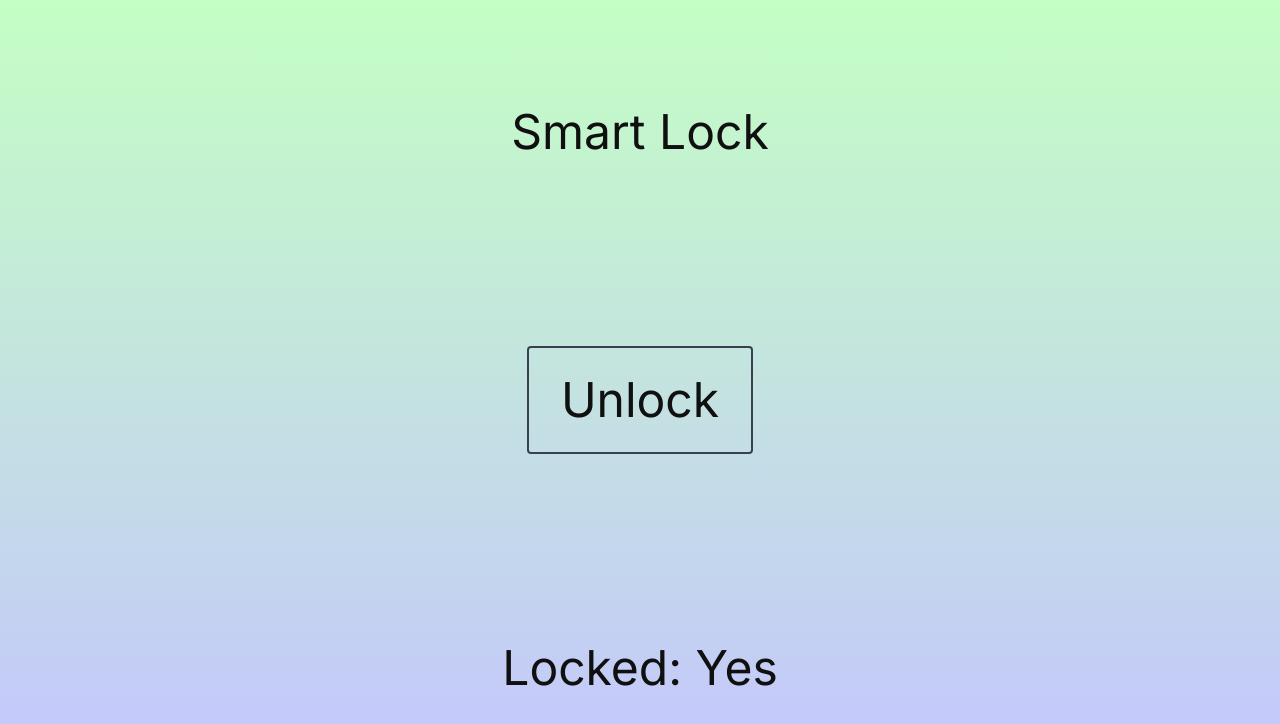
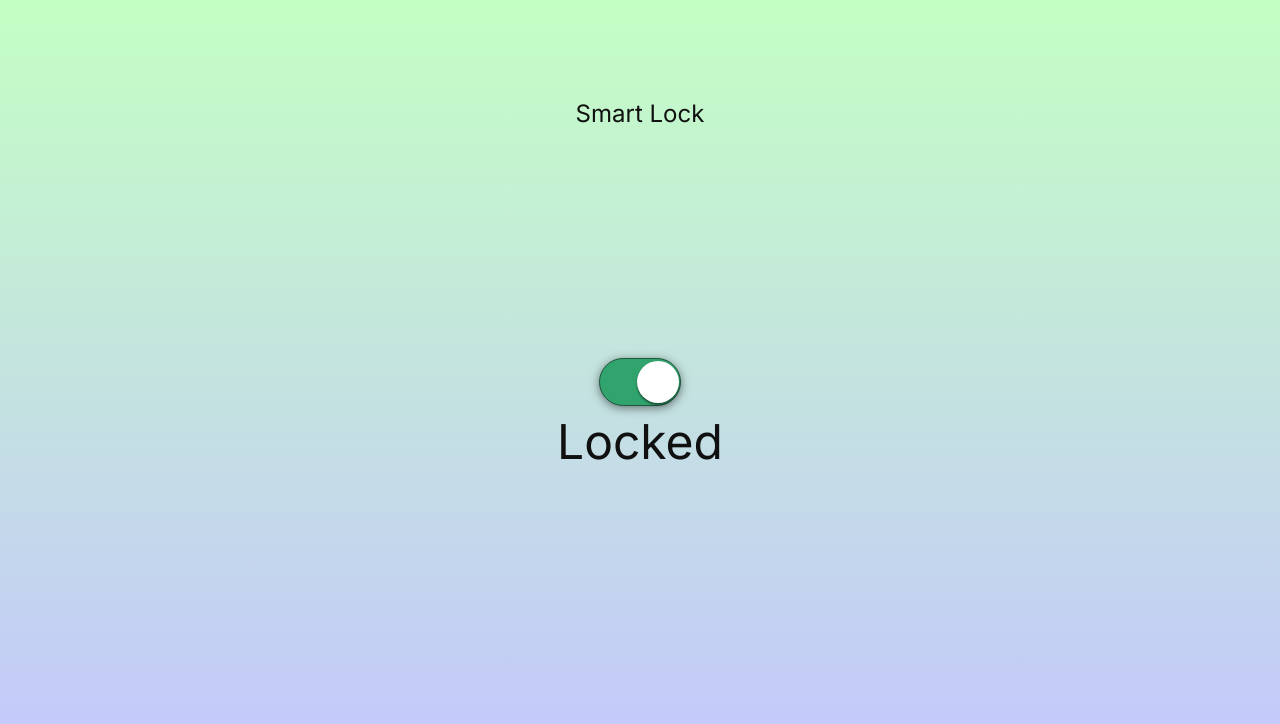
Before and after one commit to RyanAIIen/cis-427-proj2, a Next.js app in the folder smart-lock/: page / in a window 1280 px wide. Shown: the top 724 px of the page. Built offline with nearby package versions, Linux system fonts and the light colour scheme.

Commit message:
improve UI

```diff
--- a/smart-lock/src/app/globals.css
+++ b/smart-lock/src/app/globals.css
@@ -6,6 +6,12 @@
   --foreground-rgb: 16, 16, 16;
   --background-start-rgb: 196, 255, 196;
   --background-end-rgb: 196, 196, 255;
+
+  --green: #30a46c;
+  --green-dark: #20573e;
+  --red: #e5484d;
+  --red-dark: #72232d;
+  --black-a7: rgba(0, 0, 0, 0.5);
 }
 
 body {
@@ -18,3 +24,33 @@ body {
     )
     rgb(var(--background-start-rgb));
 }
+
+.SwitchRoot {
+  width: 82px;
+  height: 48px;
+  background-color: var(--red);
+  border-radius: 9999px;
+  border: 1px solid var(--red-dark);
+  position: relative;
+  box-shadow: 0 2px 10px var(--black-a7);
+  -webkit-tap-highlight-color: rgba(0, 0, 0, 0);
+  cursor: pointer;
+}
+.SwitchRoot[data-state='checked'] {
+  background-color: var(--green);
+  border: 1px solid var(--green-dark);
+}
+.SwitchThumb {
+  display: block;
+  width: 42px;
+  height: 42px;
+  background-color: white;
+  border-radius: 9999px;
+  box-shadow: 0 2px 2px var(--black-a7);
+  transition: transform 100ms;
+  transform: translateX(2px);
+  will-change: transform;
+}
+.SwitchThumb[data-state='checked'] {
+  transform: translateX(37px);
+}
--- a/smart-lock/src/app/page.tsx
+++ b/smart-lock/src/app/page.tsx
@@ -1,20 +1,42 @@
 'use client';
 
 import { useState } from 'react';
+
+import * as Switch from '@radix-ui/react-switch';
 
 export default function Home() {
   const [locked, setLocked] = useState(true);
 
   return (
     <main className="flex min-h-screen flex-col items-center justify-between p-24">
-      <h1>Smart Lock</h1>
-      <button
-        onClick={() => setLocked(!locked)}
-        className="p-4 px-8 border-solid border-2 border-gray-700 rounded"
+      <h1 style={{ fontSize: '.5em' }}>Smart Lock</h1>
+
+      <div></div>
+      <div
+        style={{
+          display: 'flex',
+          flexDirection: 'column',
+          alignItems: 'center',
+        }}
       >
-        {(locked && 'Unlock') || 'Lock'}
-      </button>
-      Locked: {(locked && 'Yes') || 'No'}
+        <Switch.Root
+          className="SwitchRoot"
+          id="lock-status"
+          onClick={() => setLocked(!locked)}
+          checked={locked}
+        >
+          <Switch.Thumb className="SwitchThumb" />
+        </Switch.Root>
+        <label
+          className="Label"
+          htmlFor="lock-status"
+          style={{ display: 'block', cursor: 'pointer', userSelect: 'none' }}
+        >
+          {(locked && 'Locked') || 'Unlocked'}
+        </label>
+      </div>
+      <div></div>
+      <div></div>
     </main>
   );
 }
```
